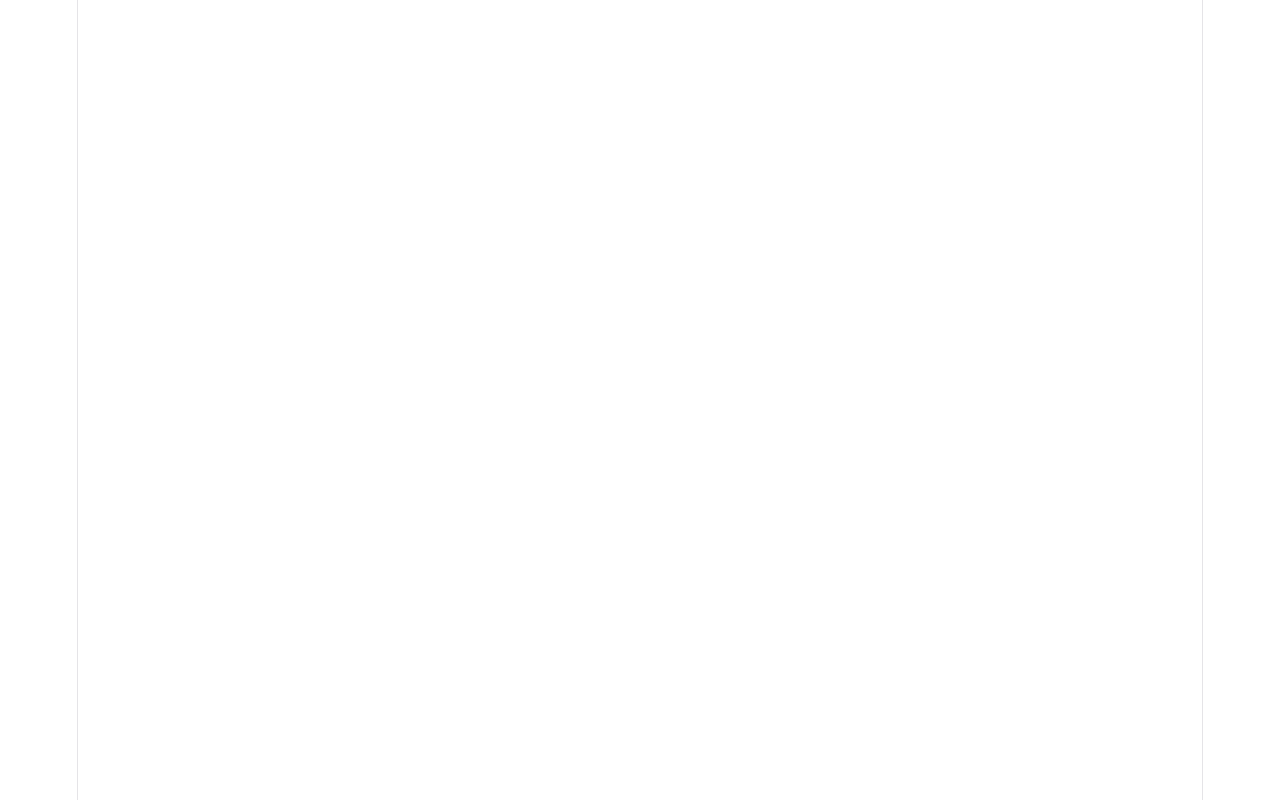
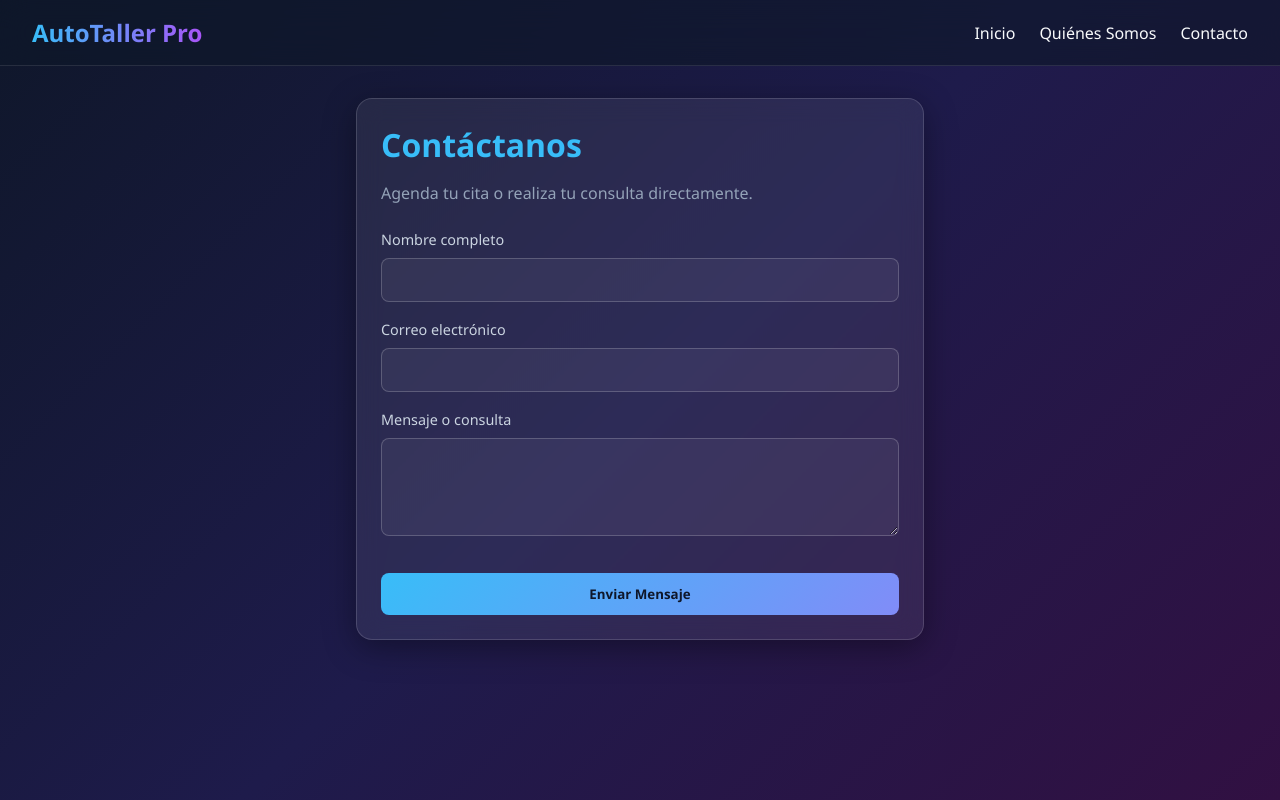
Before and after one commit to AngelDST13/React, a React (Vite) app in the folder React1/: page /contacto in a window 1280 px wide. Before the commit this address had no page. Built offline with nearby package versions, Linux system fonts and the light colour scheme.

Commit message:
feat: rediseño completo estilo glassmorphism con 3 paginas y formulario interactivo

```diff
--- a/React1/src/App.jsx
+++ b/React1/src/App.jsx
@@ -1,19 +1,14 @@
-// Importación de componentes de React Router para manejar las rutas
 import { Routes, Route } from 'react-router-dom';
-
-// Importación de las páginas principales
 import Inicio from './pages/Inicio';
-import Servicios from './pages/Servicios';
+import QuienesSomos from './pages/QuienesSomos';
+import Contacto from './pages/Contacto';
 
 function App() {
   return (
-    // Declaración de las rutas de la aplicación (SPA)
     <Routes>
-      {/* Ruta principal que carga la página de Inicio */}
       <Route path="/" element={<Inicio />} />
-
-      {/* Ruta secundaria que carga la página de Servicios */}
-      <Route path="/servicios" element={<Servicios />} />
+      <Route path="/quienes-somos" element={<QuienesSomos />} />
+      <Route path="/contacto" element={<Contacto />} />
     </Routes>
   );
 }
--- a/React1/src/components/CardServicio.jsx
+++ b/React1/src/components/CardServicio.jsx
@@ -1,9 +1,11 @@
 function CardServicio({ nombre, descripcion, precio }) {
   return (
-    <div style={{ border: '1px solid #cbd5e1', borderRadius: '8px', padding: '1rem', margin: '0.5rem 0', backgroundColor: '#f8fafc', color: '#0f172a' }}>
-      <h3>{nombre}</h3>
-      <p>{descripcion}</p>
-      <strong>Precio estimado: {precio}</strong>
+    <div className="glass-card" style={{ marginBottom: '1rem' }}>
+      <h3 style={{ color: '#38bdf8', marginBottom: '0.5rem' }}>{nombre}</h3>
+      <p style={{ color: '#cbd5e1', marginBottom: '1rem' }}>{descripcion}</p>
+      <span style={{ background: 'rgba(56, 189, 248, 0.2)', color: '#38bdf8', padding: '0.4rem 0.8rem', borderRadius: '6px', fontWeight: 'bold' }}>
+        {precio}
+      </span>
     </div>
   );
 }
--- a/React1/src/components/Header.jsx
+++ b/React1/src/components/Header.jsx
@@ -1,12 +1,15 @@
 import { Link } from 'react-router-dom';
 
-function Header({ titulo }) {
+function Header() {
   return (
-    <header style={{ padding: '1rem', backgroundColor: '#1e293b', color: '#fff', display: 'flex', justifyContent: 'space-between', alignItems: 'center' }}>
-      <h2>{titulo}</h2>
-      <nav style={{ display: 'flex', gap: '1rem' }}>
-        <Link to="/" style={{ color: '#38bdf8', textDecoration: 'none' }}>Inicio</Link>
-        <Link to="/servicios" style={{ color: '#38bdf8', textDecoration: 'none' }}>Servicios</Link>
+    <header className="glass-nav" style={{ padding: '1rem 2rem', display: 'flex', justifyContent: 'space-between', alignItems: 'center' }}>
+      <h2 style={{ fontSize: '1.5rem', background: 'linear-gradient(to right, #38bdf8, #a855f7)', WebkitBackgroundClip: 'text', WebkitTextFillColor: 'transparent' }}>
+        AutoTaller Pro
+      </h2>
+      <nav style={{ display: 'flex', gap: '1.5rem' }}>
+        <Link to="/" style={{ color: '#f8fafc', textDecoration: 'none', fontWeight: '500' }}>Inicio</Link>
+        <Link to="/quienes-somos" style={{ color: '#f8fafc', textDecoration: 'none', fontWeight: '500' }}>Quiénes Somos</Link>
+        <Link to="/contacto" style={{ color: '#f8fafc', textDecoration: 'none', fontWeight: '500' }}>Contacto</Link>
       </nav>
     </header>
   );
--- a/React1/src/index.css
+++ b/React1/src/index.css
@@ -1,111 +1,66 @@
-:root {
-  --text: #6b6375;
-  --text-h: #08060d;
-  --bg: #fff;
-  --border: #e5e4e7;
-  --code-bg: #f4f3ec;
-  --accent: #aa3bff;
-  --accent-bg: rgba(170, 59, 255, 0.1);
-  --accent-border: rgba(170, 59, 255, 0.5);
-  --social-bg: rgba(244, 243, 236, 0.5);
-  --shadow:
-    rgba(0, 0, 0, 0.1) 0 10px 15px -3px, rgba(0, 0, 0, 0.05) 0 4px 6px -2px;
-
-  --sans: system-ui, 'Segoe UI', Roboto, sans-serif;
-  --heading: system-ui, 'Segoe UI', Roboto, sans-serif;
-  --mono: ui-monospace, Consolas, monospace;
-
-  font: 18px/145% var(--sans);
-  letter-spacing: 0.18px;
-  color-scheme: light dark;
-  color: var(--text);
-  background: var(--bg);
-  font-synthesis: none;
-  text-rendering: optimizeLegibility;
-  -webkit-font-smoothing: antialiased;
-  -moz-osx-font-smoothing: grayscale;
-
-  @media (max-width: 1024px) {
-    font-size: 16px;
-  }
-}
-
-@media (prefers-color-scheme: dark) {
-  :root {
-    --text: #9ca3af;
-    --text-h: #f3f4f6;
-    --bg: #16171d;
-    --border: #2e303a;
-    --code-bg: #1f2028;
-    --accent: #c084fc;
-    --accent-bg: rgba(192, 132, 252, 0.15);
-    --accent-border: rgba(192, 132, 252, 0.5);
-    --social-bg: rgba(47, 48, 58, 0.5);
-    --shadow:
-      rgba(0, 0, 0, 0.4) 0 10px 15px -3px, rgba(0, 0, 0, 0.25) 0 4px 6px -2px;
-  }
-
-  #social .button-icon {
-    filter: invert(1) brightness(2);
-  }
+* {
+  box-sizing: border-box;
+  margin: 0;
+  padding: 0;
+  font-family: 'Segoe UI', Tahoma, Geneva, Verdana, sans-serif;
 }
 
 body {
-  margin: 0;
+  background: linear-gradient(135deg, #0f172a 0%, #1e1b4b 50%, #311042 100%);
+  color: #f8fafc;
+  min-height: 100vh;
 }
 
-#root {
-  width: 1126px;
-  max-width: 100%;
-  margin: 0 auto;
-  text-align: center;
-  border-inline: 1px solid var(--border);
-  min-height: 100svh;
-  display: flex;
-  flex-direction: column;
-  box-sizing: border-box;
+/* Clases reutilizables de Glassmorphism */
+.glass-card {
+  background: rgba(255, 255, 255, 0.07);
+  backdrop-filter: blur(12px);
+  -webkit-backdrop-filter: blur(12px);
+  border: 1px solid rgba(255, 255, 255, 0.15);
+  border-radius: 16px;
+  box-shadow: 0 8px 32px 0 rgba(0, 0, 0, 0.37);
+  padding: 1.5rem;
 }
 
-h1,
-h2 {
-  font-family: var(--heading);
-  font-weight: 500;
-  color: var(--text-h);
+.glass-nav {
+  background: rgba(15, 23, 42, 0.65);
+  backdrop-filter: blur(16px);
+  -webkit-backdrop-filter: blur(16px);
+  border-bottom: 1px solid rgba(255, 255, 255, 0.1);
+  position: sticky;
+  top: 0;
+  z-index: 100;
 }
 
-h1 {
-  font-size: 56px;
-  letter-spacing: -1.68px;
-  margin: 32px 0;
-  @media (max-width: 1024px) {
-    font-size: 36px;
-    margin: 20px 0;
-  }
-}
-h2 {
-  font-size: 24px;
-  line-height: 118%;
-  letter-spacing: -0.24px;
-  margin: 0 0 8px;
-  @media (max-width: 1024px) {
-    font-size: 20px;
-  }
-}
-p {
-  margin: 0;
+.glass-input {
+  width: 100%;
+  padding: 0.75rem 1rem;
+  background: rgba(255, 255, 255, 0.05);
+  border: 1px solid rgba(255, 255, 255, 0.2);
+  border-radius: 8px;
+  color: #fff;
+  margin-top: 0.5rem;
+  margin-bottom: 1rem;
+  outline: none;
 }
 
-code,
-.counter {
-  font-family: var(--mono);
-  display: inline-flex;
-  border-radius: 4px;
-  color: var(--text-h);
+.glass-input:focus {
+  border-color: #38bdf8;
+  background: rgba(255, 255, 255, 0.1);
 }
 
-code {
-  font-size: 15px;
-  line-height: 135%;
-  padding: 4px 8px;
-  background: var(--code-bg);
+.glass-button {
+  background: linear-gradient(135deg, #38bdf8 0%, #818cf8 100%);
+  color: #0f172a;
+  font-weight: bold;
+  padding: 0.75rem 1.5rem;
+  border: none;
+  border-radius: 8px;
+  cursor: pointer;
+  transition: transform 0.2s, box-shadow 0.2s;
 }
+
+.glass-button:hover {
+  transform: translateY(-2px);
+  box-shadow: 0 4px 15px rgba(56, 189, 248, 0.4);
+}
--- /dev/null
+++ b/React1/src/pages/Contacto.jsx
@@ -0,0 +1,65 @@
+import { useState } from 'react';
+import Header from '../components/Header';
+
+function Contacto() {
+  const [formData, setFormData] = useState({ nombre: '', email: '', mensaje: '' });
+  const [enviado, setEnviado] = useState(false);
+
+  const handleSubmit = (e) => {
+    e.preventDefault();
+    setEnviado(true);
+  };
+
+  return (
+    <div>
+      <Header />
+      <main style={{ maxWidth: '600px', margin: '2rem auto', padding: '0 1rem' }}>
+        <div className="glass-card">
+          <h1 style={{ color: '#38bdf8', marginBottom: '1rem' }}>Contáctanos</h1>
+          <p style={{ color: '#94a3b8', marginBottom: '1.5rem' }}>Agenda tu cita o realiza tu consulta directamente.</p>
+
+          {enviado ? (
+            <div style={{ background: 'rgba(34, 197, 94, 0.2)', border: '1px solid #22c55e', color: '#4ade80', padding: '1rem', borderRadius: '8px' }}>
+              ¡Gracias por contactarnos, {formData.nombre}! Te responderemos pronto.
+            </div>
+          ) : (
+            <form onSubmit={handleSubmit}>
+              <label style={{ fontSize: '0.9rem', color: '#cbd5e1' }}>Nombre completo</label>
+              <input
+                type="text"
+                className="glass-input"
+                required
+                value={formData.nombre}
+                onChange={(e) => setFormData({...formData, nombre: e.target.value})}
+              />
+
+              <label style={{ fontSize: '0.9rem', color: '#cbd5e1' }}>Correo electrónico</label>
+              <input
+                type="email"
+                className="glass-input"
+                required
+                value={formData.email}
+                onChange={(e) => setFormData({...formData, email: e.target.value})}
+              />
+
+              <label style={{ fontSize: '0.9rem', color: '#cbd5e1' }}>Mensaje o consulta</label>
+              <textarea
+                rows="4"
+                className="glass-input"
+                required
+                value={formData.mensaje}
+                onChange={(e) => setFormData({...formData, mensaje: e.target.value})}
+              ></textarea>
+
+              <button type="submit" className="glass-button" style={{ width: '100%', marginTop: '1rem' }}>
+                Enviar Mensaje
+              </button>
+            </form>
+          )}
+        </div>
+      </main>
+    </div>
+  );
+}
+
+export default Contacto;
--- /dev/null
+++ b/React1/src/pages/QuienesSomos.jsx
@@ -0,0 +1,33 @@
+import Header from '../components/Header';
+
+function QuienesSomos() {
+  return (
+    <div>
+      <Header />
+      <main style={{ maxWidth: '900px', margin: '2rem auto', padding: '0 1rem' }}>
+        <div className="glass-card" style={{ marginBottom: '2rem' }}>
+          <h1 style={{ color: '#38bdf8', marginBottom: '1rem' }}>Sobre Nosotros</h1>
+          <p style={{ color: '#cbd5e1', lineHeight: '1.6', marginBottom: '1rem' }}>
+            En <strong>AutoTaller Pro</strong> contamos con más de 10 años de experiencia en el sector automotriz, ofreciendo soluciones mecánicas y electrónicas con altos estándares de calidad.
+          </p>
+          <p style={{ color: '#cbd5e1', lineHeight: '1.6' }}>
+            Nuestro compromiso es garantizar la seguridad y confiabilidad de tu vehículo mediante diagnósticos precisos y repuestos certificados.
+          </p>
+        </div>
+
+        <div style={{ display: 'grid', gridTemplateColumns: 'repeat(auto-fit, minmax(250px, 1fr))', gap: '1rem' }}>
+          <div className="glass-card">
+            <h3 style={{ color: '#818cf8', marginBottom: '0.5rem' }}>Misión</h3>
+            <p style={{ color: '#94a3b8' }}>Brindar un servicio técnico transparente y eficiente garantizando la satisfacción total del cliente.</p>
+          </div>
+          <div className="glass-card">
+            <h3 style={{ color: '#a855f7', marginBottom: '0.5rem' }}>Visión</h3>
+            <p style={{ color: '#94a3b8' }}>Ser el taller de referencia regional en diagnóstico electrónico y mantenimiento integral.</p>
+          </div>
+        </div>
+      </main>
+    </div>
+  );
+}
+
+export default QuienesSomos;
```
Also changed, not shown: React1/src/pages/Inicio.jsx (+13 -15 lines).
